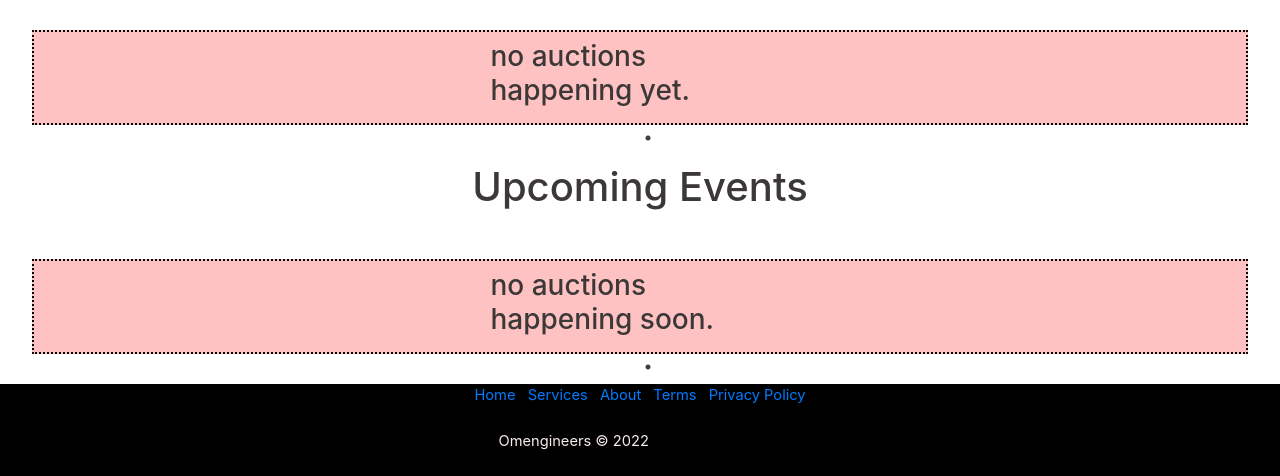
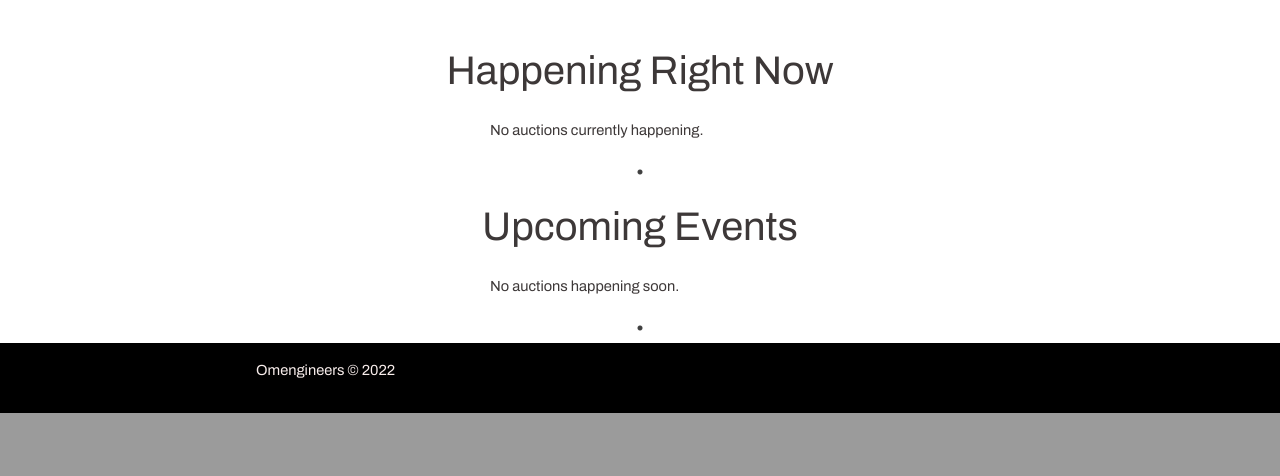
Before and after one commit to aizilef/boodle, a Django app: page / in a window 1280 px wide. Shown: the part 1131-1607 px from the top of the page. After the commit the page ends 1544 px from the top, so only its background shows below. Run offline with Django 4.2, Linux system fonts and the light colour scheme; data that the repository does not hold is empty; some libraries are stand-ins or nearby versions.

Commit message:
cleaner frontend skeleton

```diff
--- a/boodlesite/static/css/styles.css
+++ b/boodlesite/static/css/styles.css
@@ -1,8 +1,13 @@
+html {
+  scroll-behavior: smooth;
+}
+
 body {
   display: flex;
   flex-direction: column;
   margin: 0 auto;
   height: 100%;
+  font-family: Archivo;
   font-size: 11pt;
   color: #3d3838;
 }
@@ -65,43 +69,69 @@ nav a {
 
 /* nav bar end */
 
-.footer-basic {
+.footer {
   background-color: black;
   color: #f8edeb;
   display: flex;
   justify-content: center;
+  padding: 0rem 1rem;
 }
 
-.copyright {
+.footer .copyright {
   flex: 0 1 800px;
-  padding: 8px 24px;
+  padding: 1rem;
+}
+
+/* carousel */
+.carousel-item {
+  position: relative !important;
+}
+.carousel-content {
+  position: absolute;
+  top: 40%;
+  left: 60%;
+  transform: translate(0%, -20%);
+  z-index: 20;
+  color: black;
+  text-shadow: 0 1px 2px rgba(0,0,0,.6);
+}
+
+#btn-shop-now{
+  border-radius: 5%;
+  background-color:white;
+  padding: 0.5rem 1rem;
 }
 
 /* homepage about section */
-.about-image {
-  display: flex;
-  height: 300px;
-  width: 200px;
-  padding: 40px 1px 40px 40px;
-  /*top right bottom left*/
+
+@media(max-width:768px) {
+
+  .about-right {padding: 2rem 4rem; text-align:center;}
 }
 
-.about-text {
-  display: flex;
-  padding: 40px 0px 40px 100px;
+.container-about {padding:2rem;}
+.about-left {
+  display:flex; justify-content: center;
+}
+.about-left img {width:420px; height:420px; object-fit: cover; border-radius: 50%;}
+.about-right {display:flex; align-items: center;  padding: 2rem 4rem;
 }
 
-.text {
-  justify-content: flex-end;
-  text-align: right;
-  font-size: 20px;
+
+.about-text {background-color: #f0f0f0; box-shadow:1rem 1rem #333fcd; padding:1rem 2rem;}
+.about-text p { font-size: 18px; }
+
+#btn-read-more {
+  border-radius: 5%;
+  background-color:rgb(255, 255, 255);
+  padding:1rem;
 }
 
 /* homepage happening now */
 
-.title-container {
+.header-container {
   display: flex;
-  padding: 8px 32px;
+  padding: 1rem;
   justify-content: center;
 }
 
@@ -117,13 +147,9 @@ nav a {
 }
 
 .event-container {
-  margin: 50px;
+  margin: 0rem 2.5rem 2.5rem 2.5rem;
   display: flex;
   justify-content: center;
-  background-color: #ffc2c2;
-  padding: 8px;
-  border: 2px dotted black;
-  margin: 32px;
 }
 
 .event {
--- a/boodlesite/templates/additem.html
+++ b/boodlesite/templates/additem.html
@@ -10,7 +10,7 @@
 {% block content %}
 
 <div class="container">
-    <h1>Add/Edit Item</h1>
+    <h1>{{ title }}</h1>
     <div class="row">
         <div class="col-lg-7 col-md-6">ITEM IMAGE CONTAINER
             <div class="item-image-container"></div>
--- a/boodlesite/templates/base.html
+++ b/boodlesite/templates/base.html
@@ -2,37 +2,40 @@
 
 <!DOCTYPE html>
 <html lang="en" dir="ltr">
+
 <head>
     <meta charset="utf-8">
     <meta name='viewport' content='width=device-width'>
-        <link rel="stylesheet" href="https://cdn.jsdelivr.net/npm/bootstrap@4.3.1/dist/css/bootstrap.min.css" integrity="sha384-ggOyR0iXCbMQv3Xipma34MD+dH/1fQ784/j6cY/iJTQUOhcWr7x9JvoRxT2MZw1T" crossorigin="anonymous">
+    <link rel="stylesheet"
+    href="https://fonts.googleapis.com/css?family=Archivo">
+    <link rel="stylesheet" href="https://cdn.jsdelivr.net/npm/bootstrap@4.3.1/dist/css/bootstrap.min.css"
+        integrity="sha384-ggOyR0iXCbMQv3Xipma34MD+dH/1fQ784/j6cY/iJTQUOhcWr7x9JvoRxT2MZw1T" crossorigin="anonymous">
 
     <link rel="stylesheet" type="text/css" href="{% static 'css/styles.css' %}">
     <link rel="stylesheet" type="text/css" href="{% static 'slick/slick.css' %}">
     <link rel="stylesheet" type="text/css" href="{% static 'slick/slick-theme.css' %}">
 
     <script src="https://ajax.googleapis.com/ajax/libs/jquery/3.5.1/jquery.min.js"></script>
-        <link rel="stylesheet" type="text/css" href="//cdn.jsdelivr.net/npm/slick-carousel@1.8.1/slick/slick.css"/>
+    <link rel="stylesheet" type="text/css" href="//cdn.jsdelivr.net/npm/slick-carousel@1.8.1/slick/slick.css" />
 
 
 
     <title>{% block title %}{% endblock %}</title>
 
     <style>
-
         [class*="col"] {
-                background-color: pink;
-                border: 2px dotted black;
+            /* background-color: pink; */
+            /* border: 2px dotted skyblue; */
         }
-
     </style>
 </head>
+
 <body>
+
 
 
     <nav id="main">
         <ul>
-              <li class="logo"><a href="#">LOST.</a></li>
             <li><a href="/">Home</a></li>
             <li><a href="#">About</a></li>
             <li><a href="#">Help</a></li>
@@ -50,48 +53,25 @@
 
     {% block scripts %}{% endblock %}
 
-        <div class="footer-basic">
-            <footer>
-                <div class="social"><a href="#"><i class="icon ion-social-instagram"></i></a><a href="#"><i class="icon ion-social-snapchat"></i></a><a href="#"><i class="icon ion-social-twitter"></i></a><a href="#"><i class="icon ion-social-facebook"></i></a></div>
-                <ul class="list-inline">
-                    <li class="list-inline-item"><a href="/">Home</a></li>
-                    <li class="list-inline-item"><a href="#">Services</a></li>
-                    <li class="list-inline-item"><a href="#">About</a></li>
-                    <li class="list-inline-item"><a href="#">Terms</a></li>
-                    <li class="list-inline-item"><a href="#">Privacy Policy</a></li>
-                </ul>
+    <div class="footer">
         <p class="copyright">Omengineers © 2022</p>
-            </footer>
     </div>
 
-        <script src="https://code.jquery.com/jquery-3.3.1.slim.min.js" integrity="sha384-q8i/X+965DzO0rT7abK41JStQIAqVgRVzpbzo5smXKp4YfRvH+8abtTE1Pi6jizo" crossorigin="anonymous"></script>
-        <script src="https://cdn.jsdelivr.net/npm/popper.js@1.14.7/dist/umd/popper.min.js" integrity="sha384-UO2eT0CpHqdSJQ6hJty5KVphtPhzWj9WO1clHTMGa3JDZwrnQq4sF86dIHNDz0W1" crossorigin="anonymous"></script>
-        <script src="https://cdn.jsdelivr.net/npm/bootstrap@4.3.1/dist/js/bootstrap.min.js" integrity="sha384-JjSmVgyd0p3pXB1rRibZUAYoIIy6OrQ6VrjIEaFf/nJGzIxFDsf4x0xIM+B07jRM" crossorigin="anonymous"></script>
+    <script src="https://code.jquery.com/jquery-3.3.1.slim.min.js"
+        integrity="sha384-q8i/X+965DzO0rT7abK41JStQIAqVgRVzpbzo5smXKp4YfRvH+8abtTE1Pi6jizo"
+        crossorigin="anonymous"></script>
+    <script src="https://cdn.jsdelivr.net/npm/popper.js@1.14.7/dist/umd/popper.min.js"
+        integrity="sha384-UO2eT0CpHqdSJQ6hJty5KVphtPhzWj9WO1clHTMGa3JDZwrnQq4sF86dIHNDz0W1"
+        crossorigin="anonymous"></script>
+    <script src="https://cdn.jsdelivr.net/npm/bootstrap@4.3.1/dist/js/bootstrap.min.js"
+        integrity="sha384-JjSmVgyd0p3pXB1rRibZUAYoIIy6OrQ6VrjIEaFf/nJGzIxFDsf4x0xIM+B07jRM"
+        crossorigin="anonymous"></script>
 
     <script type="text/javascript" src="//code.jquery.com/jquery-1.11.0.min.js"></script>
     <script type="text/javascript" src="//code.jquery.com/jquery-migrate-1.2.1.min.js"></script>
     <script type="text/javascript" src="{% static 'slick/slick.min.js' %}"></script>
 
-        <!-- <script>
 
-            // nav bar
-            const nav = document.querySelector('#main');
-            const topOfNav = nav.offsetTop;
+</body>
 
-            function fixNav() {
-                console.log(topOfNav, window.scrollY);
-                if (window.scrollY >= topOfNav){
-                    document.body.style.paddingTop = 0;
-                    document.body.classList.add('fixed-nav');
-                } else {
-                    document.body.classList.remove('fixed-nav');
-                }
-            }
-
-            window.addEventListener('scroll',fixNav);
-
-
-
-        </script> -->
-    </body>
 </html>
--- a/boodlesite/templates/index.html
+++ b/boodlesite/templates/index.html
@@ -10,17 +10,38 @@
 {% block content %}
 
 <!-- banner  -->
-<div id="container-fluid">
+<div id="container-fluid banner">
     <div id="carouselExampleControls" class="carousel slide" data-ride="carousel">
         <div class="carousel-inner">
             <div class="carousel-item active">
-                <img class="d-block w-100" src="https://images.unsplash.com/photo-1507525428034-b723cf961d3e?ixlib=rb-1.2.1&ixid=MnwxMjA3fDB8MHxleHBsb3JlLWZlZWR8MXx8fGVufDB8fHx8&w=1000&q=80" alt="First slide">
+                <img class="d-block w-100"
+                    src="https://media.istockphoto.com/photos/face-cream-serum-lotion-moisturizer-and-sea-salt-among-bamboo-leaves-picture-id1136422297?k=20&m=1136422297&s=612x612&w=0&h=fk-Du8-BxBYn4rtint_HULFN5FpUWNeaBQye9DoSzpc="
+                    alt="First slide">
+                    <div class="carousel-content">
+                        <h1>Welcome to Boodle.</h1>
+                        <p>Your ultimate online auctioning platform.</p>
+                        <button id="btn-shop-now" onclick="scrollDown()">Shop now</button>
+                    </div>
             </div>
             <div class="carousel-item">
-                <img class="d-block w-100" src="https://images.unsplash.com/photo-1507525428034-b723cf961d3e?ixlib=rb-1.2.1&ixid=MnwxMjA3fDB8MHxleHBsb3JlLWZlZWR8MXx8fGVufDB8fHx8&w=1000&q=80" alt="Second slide">
+                <img class="d-block w-100"
+                    src="https://images.unsplash.com/photo-1507525428034-b723cf961d3e?ixlib=rb-1.2.1&ixid=MnwxMjA3fDB8MHxleHBsb3JlLWZlZWR8MXx8fGVufDB8fHx8&w=1000&q=80"
+                    alt="Second slide">
+                    <div class="carousel-content">
+                        <h1>Slide 2.</h1>
+                        <p>Lorem ipsum</p>
+                        <button onclick="scrollDown()">Shop now</button>
+                    </div>
             </div>
             <div class="carousel-item">
-                <img class="d-block w-100" src="https://images.unsplash.com/photo-1507525428034-b723cf961d3e?ixlib=rb-1.2.1&ixid=MnwxMjA3fDB8MHxleHBsb3JlLWZlZWR8MXx8fGVufDB8fHx8&w=1000&q=80" alt="Third slide">
+                <img class="d-block w-100"
+                    src="https://images.unsplash.com/photo-1507525428034-b723cf961d3e?ixlib=rb-1.2.1&ixid=MnwxMjA3fDB8MHxleHBsb3JlLWZlZWR8MXx8fGVufDB8fHx8&w=1000&q=80"
+                    alt="Third slide">
+                    <div class="carousel-content">
+                        <h1>Slide 3.</h1>
+                        <p>Lorem ipsum</p>
+                        <button onclick="scrollDown()">Shop now</button>
+                    </div>
             </div>
         </div>
         <a class="carousel-control-prev" href="#carouselExampleControls" role="button" data-slide="prev">
@@ -34,21 +55,28 @@
     </div>
 </div>
 
-<div class="title-container"><h1> About Us </h1></div>
-<div class="container-fluid">
-    <div class="row">
-        <div class="col-8">
+
+<div class="container-fluid about">
+    <div class="row container-about">
+        <div class="col-lg-5 col-md-6 about-left">
+            <img src="https://media.istockphoto.com/vectors/mobile-shopping-vector-id1152401093?b=1&k=20&m=1152401093&s=612x612&w=0&h=rE_UnLvBcOmq32s4mX0mZSaidfeGkgLOe5EiI7DbJ4Q=">
+        </div>
+        <div class="col-lg-7 col-md-6 about-right">
             <div class="about-text">
-                <p class="text">Boodle was founded by 4 amaing talented software engineers, who are college studyents based in Metro Manila who go to Ateneo de Manila University. They believe they can change status quo of the ecommerce world. And they did. </p>
+                <h1> About Us </h1>
+
+                <p>Boodle was founded by a group of four talented software engineers, who are currently Computer Science students
+                    in Ateneo de Manila University. They believed they could change the status quo
+                    of the e-commerce world—and with Boodle, they did. </p>
+                <button id="btn-read-more">Read more</button>
             </div>
-        </div>
-        <div class="col about-image">
-            <img src="../static/media/dancinginthekitchen.jpg">
         </div>
     </div>
 </div>
 
-<div class="title-container"><h1> Happening Now </h1></div>
+<div class="header-container">
+    <h1> Happening Right Now </h1>
+</div>
 
 <div class="event-container">
     {% if auctions_now %}
@@ -59,20 +87,23 @@
 
         <div class="event-text">
             <a href="{% url 'auctionid' auction.auctionid %}">
-                <h3>{{ auction.title }}</h3>
+                <h4>{{ auction.title }}</h4>
             </a>
             <p>{{ auction.info }}</p>
+            <p><i>Ends on {{auction.auctionend}}</i></p>
         </div>
     </div>
     {% endfor %}
     {% else %}
-    <h3> no auctions happening yet.</h3>
+    <p> No auctions currently happening.</p>
     {% endif %}
 
 </div>
 </div>
 
-<div class="title-container"><h1> Upcoming Events </h1></div>
+<div class="header-container">
+    <h1> Upcoming Events </h1>
+</div>
 
 <div class="event-container">
     {% if auctions_soon %}
@@ -90,13 +121,13 @@
     </div>
     {% endfor %}
     {% else %}
-    <h3> no auctions happening soon.</h3>
+    <p> No auctions happening soon.</p>
     {% endif %}
 
 </div>
 
 <script type="text/javascript">
-    $(document).ready(function(){
+    $(document).ready(function () {
         $('.event-container').slick({
             dots: true,
             infinite: false,
@@ -138,6 +169,13 @@
             ]
         });
     });
+
+    function scrollDown() {
+    const element = document.getElementsByClassName("header-container");
+    element[0].scrollIntoView();
+    console.log('scroll')
+    }
+
 </script>
 
 {% endblock %}
--- a/main/views.py
+++ b/main/views.py
@@ -54,8 +54,8 @@ def auction(request, pk):
                 new_bid = AuctionBid(amount=amount,bidtime=datetime.now(),auctionid=auction)
                 new_bid.save()
                 return redirect(f"/auction/{pk}")
-            except:
-                pass
+            except Exception as e:
+                print("Error:", e)
 
 
     context = {
@@ -64,6 +64,7 @@ def auction(request, pk):
         'auction_bids' : auction_bids,
         'item_floor_price': auction_item.floorprice,
         'highest_bid': highest_bid,
+        'auction_title': auction.title,
         'auction_end':  auction.auctionend,
         'form' : form,
     }
@@ -139,6 +140,7 @@ def addItem(request, pk):
 
     context = {
         'form':form,
+        'title': 'List new item',
         'current_store': current_store # access to store 1
     }
 
@@ -158,6 +160,7 @@ def editItem(request, pk):
 
     context = {
         'form':form,
+        'title': 'Edit item information'
     }
 
     return render(request, "boodlesite/templates/additem.html", context)
--- a/requirements.txt
+++ b/requirements.txt
@@ -3,5 +3,6 @@ Django==4.0.3
 Pillow==9.0.1
 psycopg2==2.9.3
 python-dotenv==0.19.2
+pytz==2022.1
 sqlparse==0.4.2
 tzdata==2021.5
```
Also changed, not shown: other parts of boodlesite/static/css/styles.css (+36 -8 lines), boodlesite/templates/auction.html (+36 -33 lines), boodlesite/templates/store.html (+8 -7 lines). Lines whose indentation alone changed are shown as unchanged.
